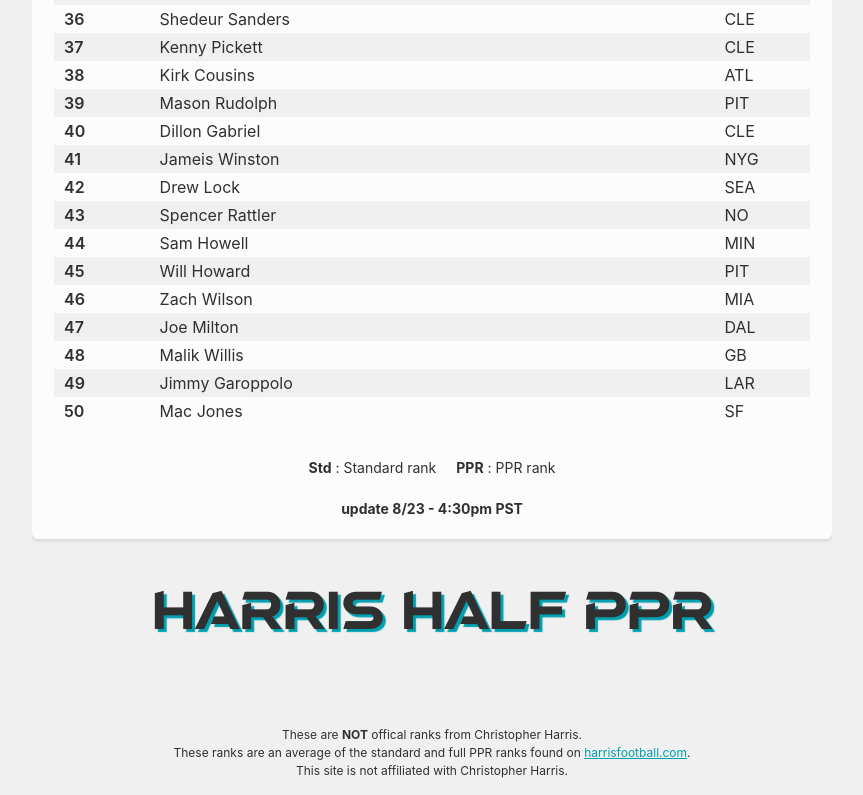
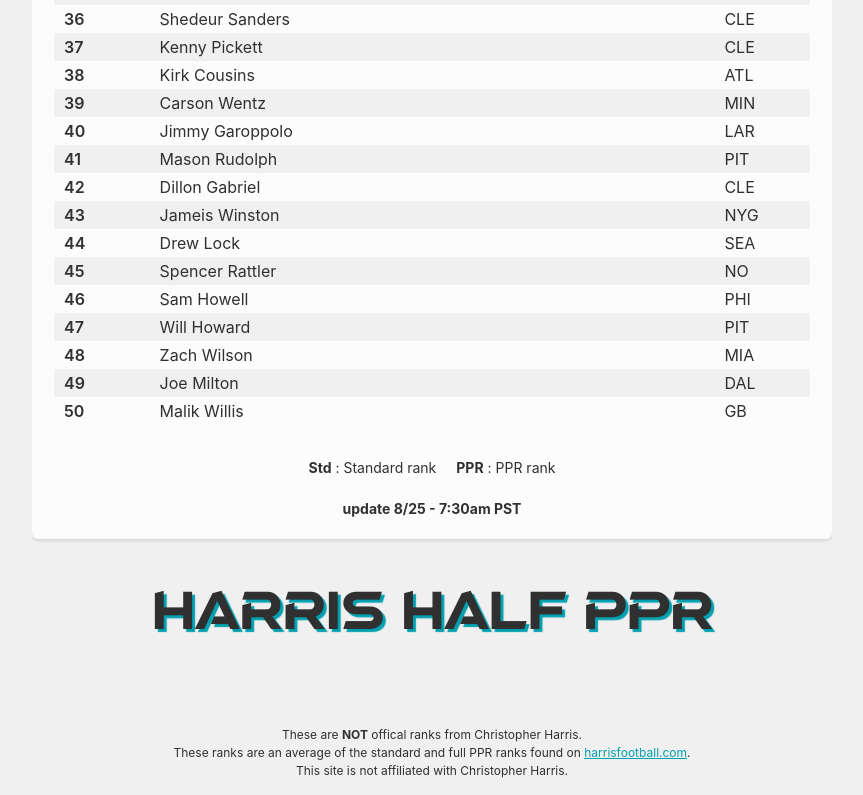
Before and after one commit to travman89/HarrisHalfPPR, a React (Vite) app: page /QB in a window 1280 px wide. Shown: the part 1185-1980 px from the top of the page, without its empty margins (208-1071 px from the left). Built offline with nearby package versions, Linux system fonts and the light colour scheme.

Commit message:
8-25 730am update

```diff
--- a/src/Home/index.tsx
+++ b/src/Home/index.tsx
@@ -259,7 +259,7 @@ const Home = () => {
             </LegendKey>
           )}
         </Legend>
-        <UpdatedText> update 8/23 - 4:30pm PST</UpdatedText>
+        <UpdatedText> update 8/25 - 7:30am PST</UpdatedText>
       </TableContainer>
       <Heading>Harris Half PPR</Heading>
       <Disclaimer>
```
Also changed, not shown: src/data/qb.json (+1 -1 lines), src/data/rb.json (+1 -1 lines), src/data/ros.json (+1 -1 lines), src/data/wr.json (+1 -1 lines).
